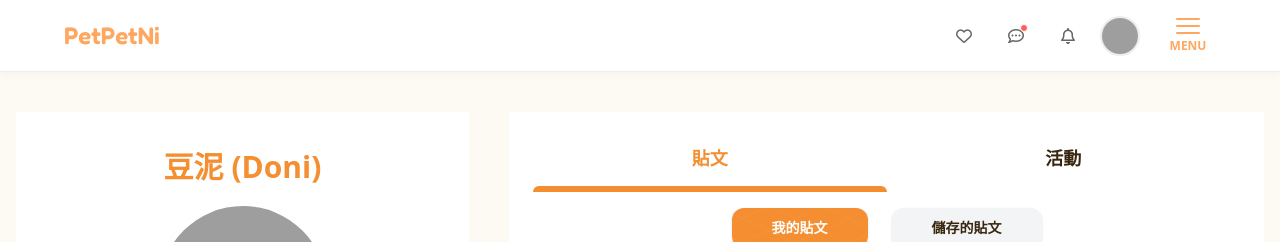
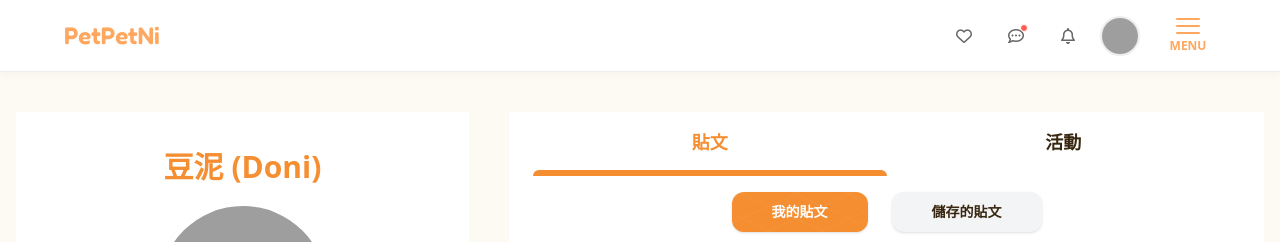
Before and after one commit to pet-human-pet/PetPetNi, a Vue app: page /profile in a window 1280 px wide. Shown: the top 242 px of the page. Built offline with nearby package versions, Linux system fonts and the light colour scheme; grey boxes are pictures that could not be loaded; a web font is replaced by a local one.

Commit message:
style: 調整貼文與活動與容器的頂部間距

```diff
--- a/src/views/ProfileView.vue
+++ b/src/views/ProfileView.vue
@@ -423,7 +423,7 @@ onUnmounted(() => {
           >
             <div class="mt-2 h-px w-full bg-gray-100 lg:hidden"></div>
 
-            <div class="flex shrink-0 justify-around px-4 pt-4 lg:px-6 lg:pt-8">
+            <div class="flex shrink-0 justify-around px-4 pt-2 lg:px-6 lg:pt-4">
               <button
                 v-for="tab in [
                   { id: 'posts', n: '貼文' },
```
